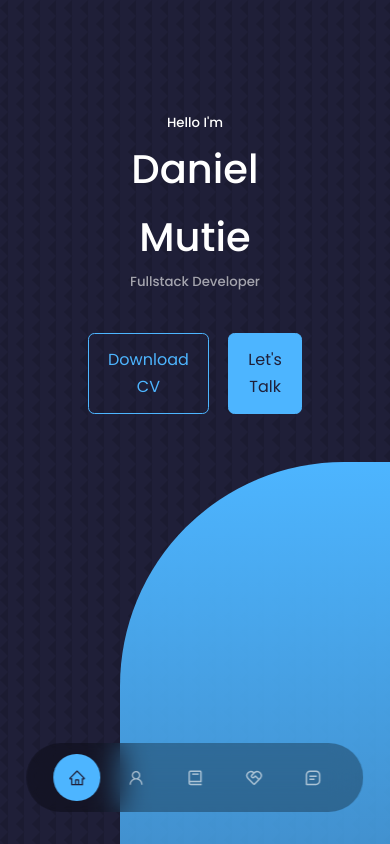
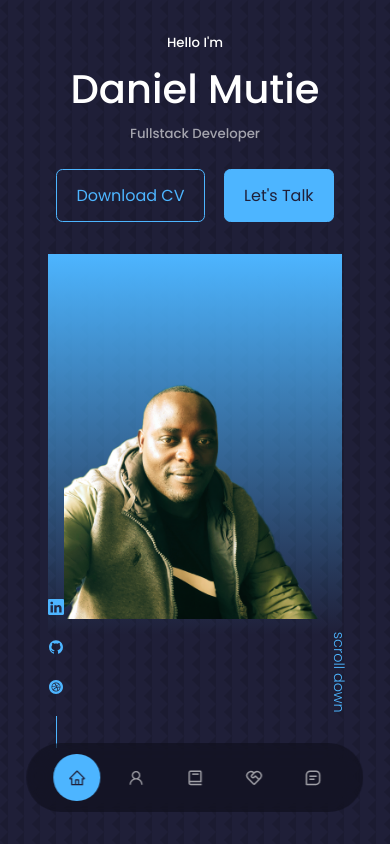
Before and after one commit to Dancunrandy/Dancunrandy.github.io, a React (Create React App) app: page / in a window 390 px wide. Shown: the top 844 px of the page. Built offline with nearby package versions, Linux system fonts and the light colour scheme.

Commit message:
added styling to small media

```diff
--- a/src/components/Header/Header.css
+++ b/src/components/Header/Header.css
@@ -62,9 +62,22 @@ padding: rem 1.5rem 1.5rem 1.5rem;
 
 @media screen and (max-width:600px) {
     header {
-        height: 200vh;
+      height: auto;
+      padding: 2rem;
     }
-    .header_socials,.scroll_down{
-        display: none;
+    .header_container {
+      height: calc(100vh - 7rem);
     }
-}
+    .cta {
+      margin-top: 1.5rem;
+    }
+    .me {
+      width: 100%;
+      height: auto;
+      left: 0;
+      right: 0;
+      margin-top: 2rem;
+      border-radius: 0;
+      padding: 1rem;
+    }
+  }
```
